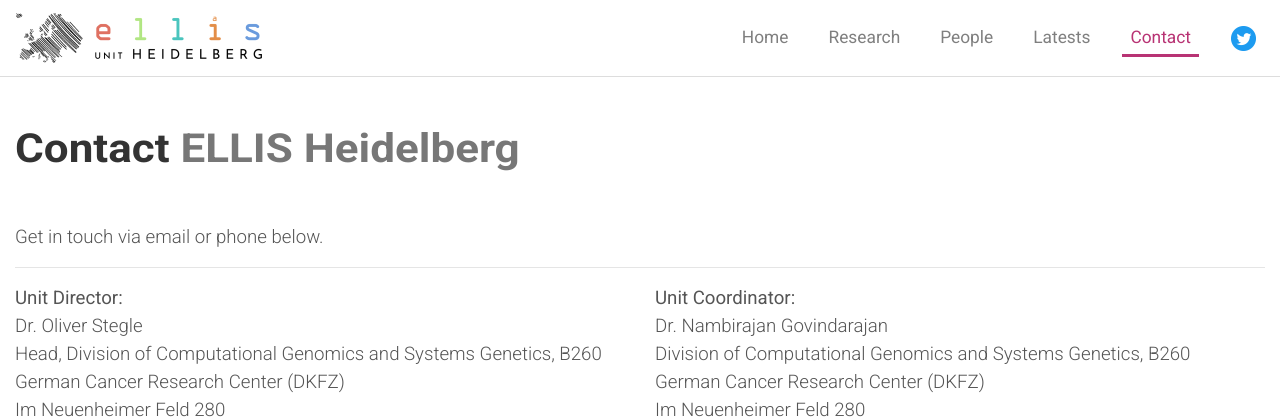
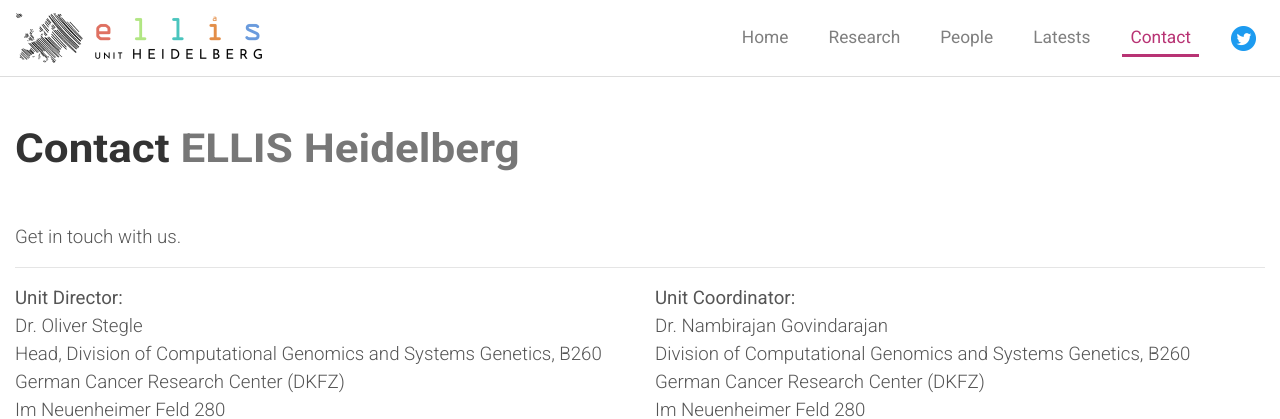
Before and after one commit to n-govindarajan/ellis-life-hd.github.io, a Jekyll site: the page built from pages/4-contact.md, in a window 1280 px wide. Shown: the top 419 px of the page. Built offline with Jekyll 4.4.1, drawn with Linux system fonts in a browser that asks for light colours.

Commit message:
Edited first line

```diff
--- a/pages/4-contact.md
+++ b/pages/4-contact.md
@@ -7,7 +7,7 @@
 **Contact** ELLIS Heidelberg
 ============================
 
-Get in touch via email or phone below.
+Get in touch with us.
 
 <hr>
 
```
